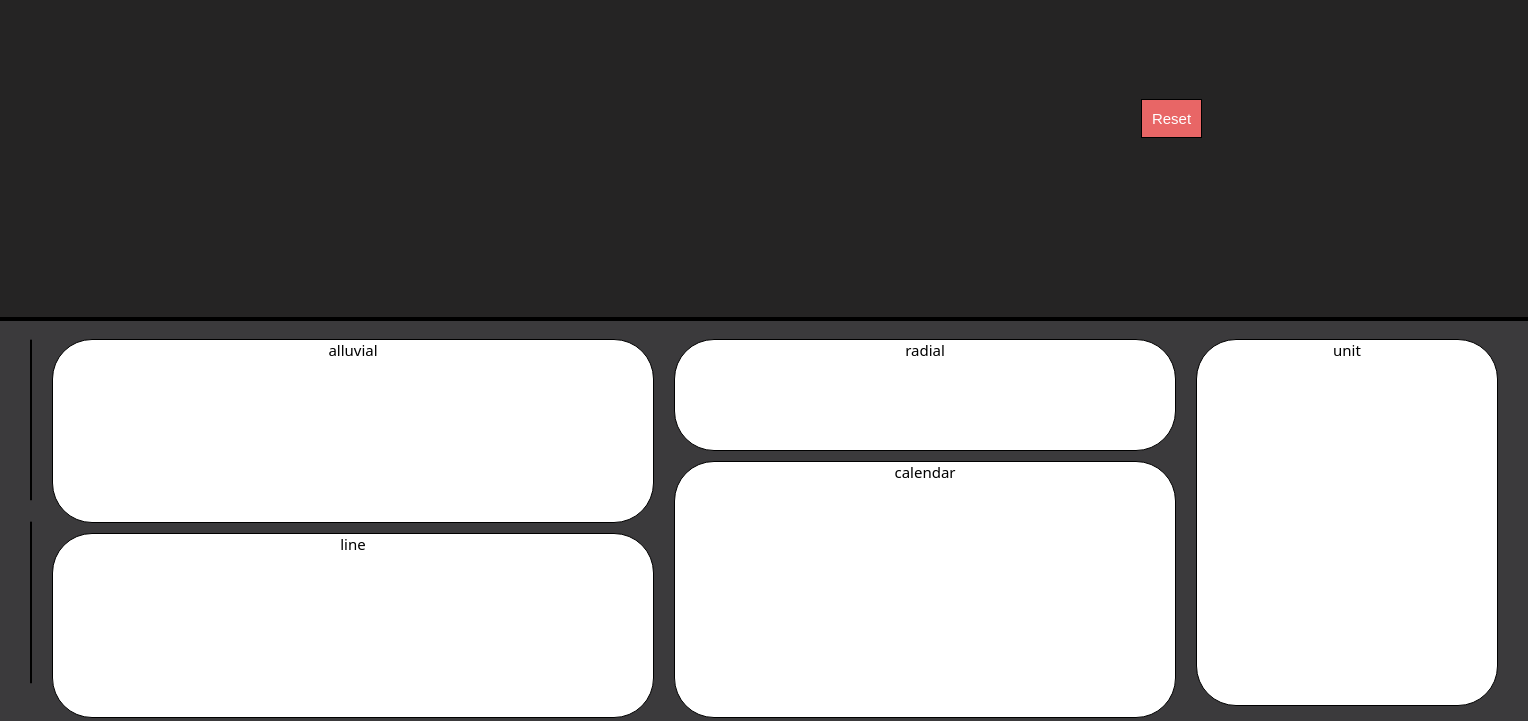
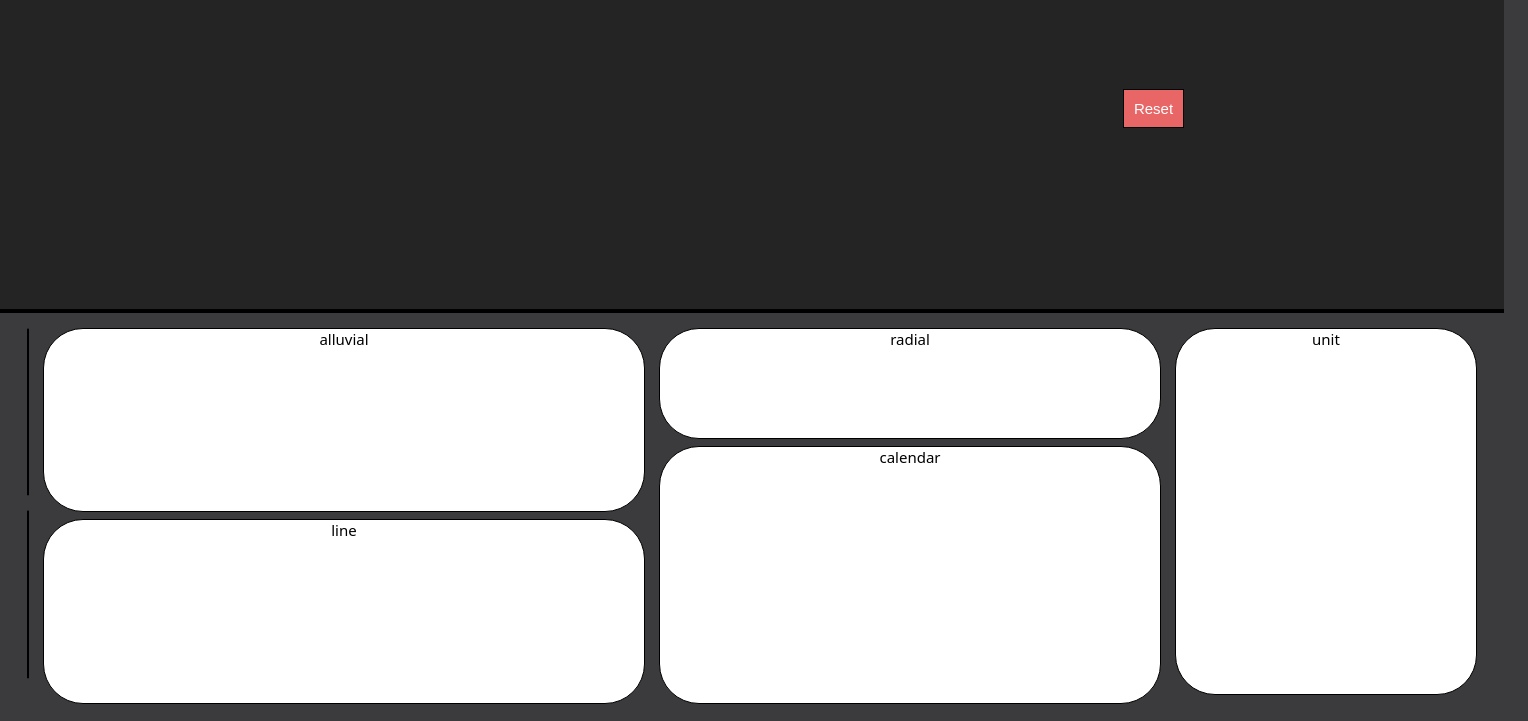
Before and after one commit to masterzeus05/VI_20_21, a plain HTML site: page Viz/index.html in a window 1280 px wide. Shown: the part 79-800 px from the top of the page, 1528 px wide, since content can reach past the window. Drawn offline with Linux system fonts and the light colour scheme; no server answers.

Commit message:
Improve alignment

```diff
--- a/Viz/base.css
+++ b/Viz/base.css
@@ -32,6 +32,7 @@ body {
 #title {
     color: #ffffff;
     font-weight: lighter;
+    margin: 14px 0 0 0;
 }
 
 /* Slider */
@@ -67,6 +68,7 @@ body {
 .btn {
     font-family: arial, calibri, sans serif;
     padding: 10px;
+    margin-bottom: 11px;
     border: solid 1px black;
     color: white;
     background: rgb(232 102 102);
@@ -78,12 +80,12 @@ body {
     margin: 8px 20px;
     display: grid;
     grid-template-columns: 2fr 3fr 2fr 1fr;
-    grid-template-rows: 95%;
+    grid-template-rows: 93%;
 }
 
 .idiom {
     border: 1px black solid;
-    margin: 10px;
+    margin: 7px;
     border-radius: 30pt;
     background-color: #ffffff;
     text-align: center;
--- a/Viz/index.html
+++ b/Viz/index.html
@@ -14,7 +14,7 @@
             <h1 id="title">UK Accidents</h1>
             <div id="year_slider"></div>
             <div class="buttons">
-                <span class="btn" id="reset" style="height: fit-content;">Reset</span>
+                <span class="btn" id="reset">Reset</span>
             </div>
         </div>
         <div class="idioms">
```
